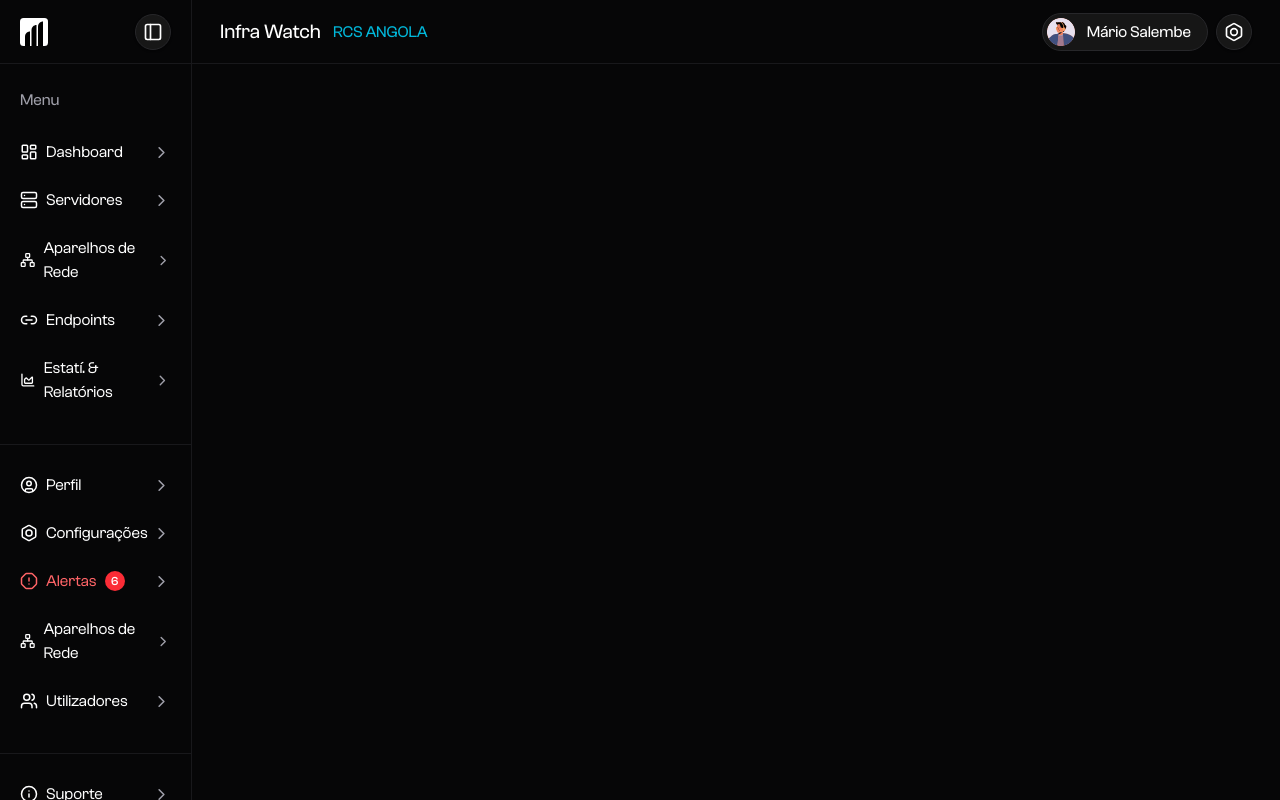
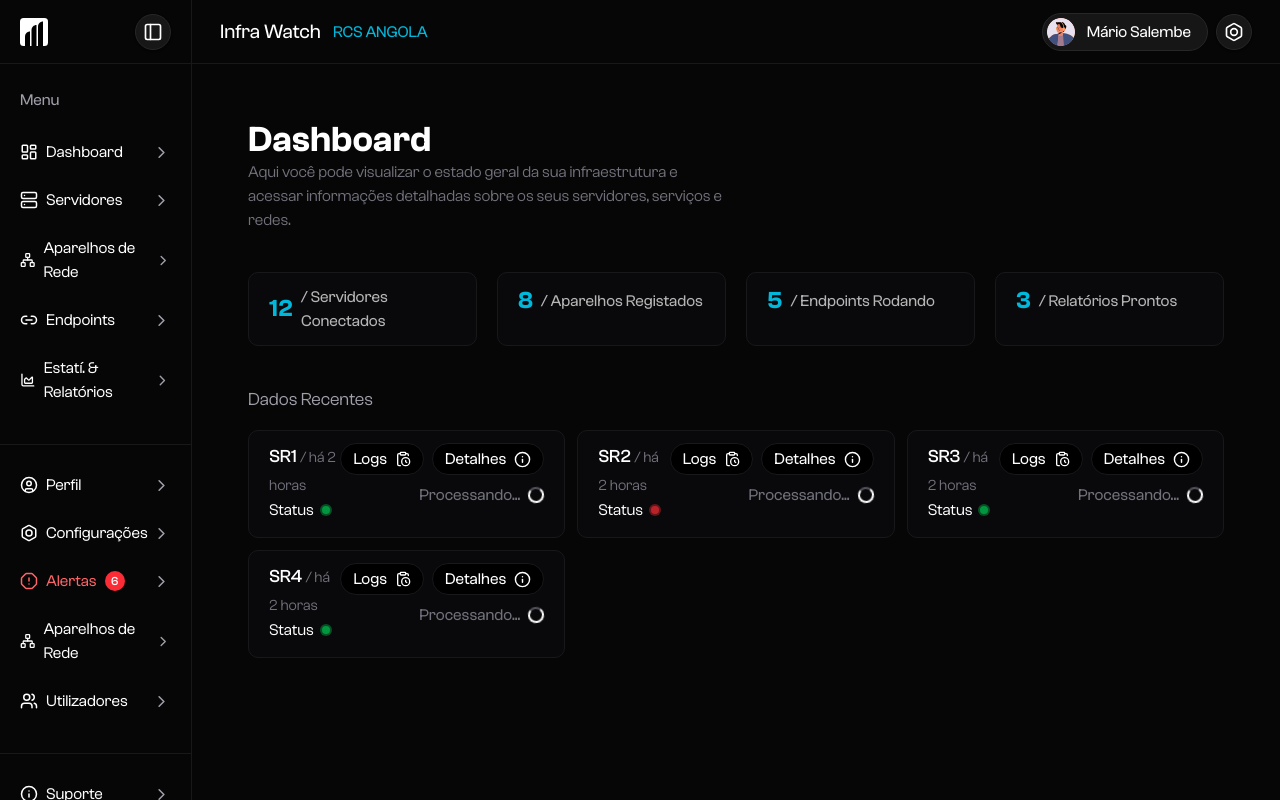
Before and after one commit to mariosalembe23/infrawatch, a Next.js app in the folder frontend/infrawatch/: page /dashboard in a window 1280 px wide. Built offline with nearby package versions, Linux system fonts and the light colour scheme.

Commit message:
Adicionado métricas em dashboard

```diff
--- /dev/null
+++ b/frontend/infrawatch/src/app/dashboard/components/LateralBar.tsx
@@ -0,0 +1,139 @@
+import { Badge } from "@/components/ui/badge";
+import { Button } from "@/components/ui/button";
+import {
+  Bolt,
+  ChartArea,
+  ChevronRight,
+  CircleUser,
+  Info,
+  LayoutDashboard,
+  Link2,
+  Network,
+  OctagonAlert,
+  PanelLeft,
+  Server,
+  Users,
+} from "lucide-react";
+
+interface IButtonCustom {
+  children: React.ReactNode;
+  title: string;
+  type?: "normal" | "danger";
+}
+
+const ButtonCustom: React.FC<IButtonCustom> = ({
+  children,
+  title,
+  type = "normal",
+}) => {
+  return type === "normal" ? (
+    <button className="flex items-center flex-nowrap font-[430] justify-between transition-all hover:opacity-80 cursor-pointer">
+      <span className="flex items-center text-start gap-2 text-white">
+        {children}
+        {title}
+      </span>
+      <ChevronRight size={19} className="text-zinc-400" />
+    </button>
+  ) : (
+    <button className="flex items-center font-[430] justify-between transition-all hover:opacity-80 cursor-pointer">
+      <span className="flex items-center gap-2 text-red-400">
+        {children}
+        <p className="flex items-center gap-2">
+          {title}
+          <Badge className="min-w-5 bg-red-500 text-white px-1">6</Badge>
+        </p>
+      </span>
+      <ChevronRight size={19} className="text-zinc-400" />
+    </button>
+  );
+};
+
+const LateralBar = () => {
+  return (
+    <nav className="border-r border-zinc-900 overflow-y-auto">
+      <header className="sticky bg-[#060607] top-0 left-0 w-full h-16">
+        <div className="flex border-b items-center px-5 h-16 border-zinc-900 justify-between">
+          <svg
+            className="text-black size-7"
+            viewBox="0 0 56 56"
+            fill="none"
+            xmlns="http://www.w3.org/2000/svg"
+          >
+            <rect width="56" height="56" rx="7" fill="#fff" />
+            <path
+              d="M10 37C10 31.4772 14.4772 27 20 27V27V56H10V37Z"
+              fill="currentColor"
+            />
+            <path
+              d="M23 24C23 18.4772 27.4772 14 33 14V14V56H23V24Z"
+              fill="currentColor"
+            />
+            <path
+              d="M36 17C36 11.4772 40.4772 7 46 7V7V56H36V17Z"
+              fill="currentColor"
+            />
+          </svg>
+          <Button size={"icon"} className="rounded-full border border-zinc-800">
+            <PanelLeft size={25} className="text-white size-5" />
+          </Button>
+        </div>
+      </header>
+
+      <div className="mt-1 p-5 text-start">
+        <h2 className="text-zinc-400">Menu</h2>
+        <div className="flex mt-7 flex-col gap-6">
+          <ButtonCustom title="Dashboard">
+            <LayoutDashboard size={18} className="text-white" />
+          </ButtonCustom>
+          <ButtonCustom title="Servidores">
+            <Server size={18} className="text-white" />
+          </ButtonCustom>
+          <ButtonCustom title="Aparelhos de Rede">
+            <Network size={18} className="text-white" />
+          </ButtonCustom>
+          <ButtonCustom title="Endpoints">
+            <Link2 size={18} className="text-white" />
+          </ButtonCustom>
+          <ButtonCustom title="Estatí. & Relatórios">
+            <ChartArea size={18} className="text-white" />
+          </ButtonCustom>
+        </div>
+      </div>
+      <div className="mt-5 p-5 border-t border-zinc-900">
+        <div className="flex mt-2 flex-col gap-6">
+          <ButtonCustom title="Perfil">
+            <CircleUser size={18} className="text-white" />
+          </ButtonCustom>
+          <ButtonCustom title="Configurações">
+            <Bolt size={18} className="text-white" />
+          </ButtonCustom>
+          <ButtonCustom type="danger" title="Alertas">
+            <OctagonAlert size={18} className="text-red-400" />
+          </ButtonCustom>
+          <ButtonCustom title="Aparelhos de Rede">
+            <Network size={18} className="text-white" />
+          </ButtonCustom>
+          <ButtonCustom title="Utilizadores">
+            <Users size={18} className="text-white" />
+          </ButtonCustom>
+        </div>
+      </div>
+      <div className="mt-5 p-5 border-t border-zinc-900">
+        <div className="flex mt-2 flex-col gap-6">
+          <ButtonCustom title="Suporte">
+            <Info size={18} className="text-white" />
+          </ButtonCustom>
+          <div>
+            <p className="text-zinc-300 text-lg">Mário Salembe</p>
+            <p className="text-zinc-500 text-[15px] font-[430]">
+              linomario199010@gmail.com
+            </p>
+            <Button className="w-full mt-3">Terminar Sessão</Button>
+          </div>
+        </div>
+      </div>
+    </nav>
+  );
+};
+
+export default LateralBar;
--- a/frontend/infrawatch/src/app/dashboard/page.tsx
+++ b/frontend/infrawatch/src/app/dashboard/page.tsx
@@ -1,144 +1,78 @@
 import { Button } from "@/components/ui/button";
-import {
-  Bolt,
-  ChartArea,
-  ChevronRight,
-  CircleUser,
-  Info,
-  LayoutDashboard,
-  Link2,
-  Network,
-  OctagonAlert,
-  PanelLeft,
-  Server,
-  Users,
-} from "lucide-react";
+import { Bolt, ClipboardClock, Info } from "lucide-react";
 import React from "react";
-import { Badge } from "@/components/ui/badge";
 import Image from "next/image";
+import LateralBar from "./components/LateralBar";
 
-interface IButtonCustom {
-  children: React.ReactNode;
+interface IContainerData {
   title: string;
-  type?: "normal" | "danger";
+  length: number;
 }
 
-const ButtonCustom: React.FC<IButtonCustom> = ({
-  children,
-  title,
-  type = "normal",
+const ContainerData: React.FC<IContainerData> = ({ title, length }) => {
+  return (
+    <div className="px-5 py-3 rounded-lg bg-zinc-950 border border-zinc-900">
+      <div className="flex items-center gap-2">
+        <p className="text-cyan-500 text-2xl font-semibold">{length} </p>
+        <p className="text-white/70">/ {title}</p>
+      </div>
+    </div>
+  );
+};
+
+interface IServerComponent {
+  nameServer: string;
+  status: "online" | "offline";
+}
+
+const ServerComponent: React.FC<IServerComponent> = ({
+  nameServer,
+  status,
 }) => {
-  return type === "normal" ? (
-    <button className="flex items-center flex-nowrap font-[430] justify-between transition-all hover:opacity-80 cursor-pointer">
-      <span className="flex items-center text-start gap-2 text-white">
-        {children}
-        {title}
-      </span>
-      <ChevronRight size={19} className="text-zinc-400" />
-    </button>
-  ) : (
-    <button className="flex items-center font-[430] justify-between transition-all hover:opacity-80 cursor-pointer">
-      <span className="flex items-center gap-2 text-red-400">
-        {children}
-        <p className="flex items-center gap-2">
-          {title}
-          <Badge className="min-w-5 bg-red-500 text-white px-1">6</Badge>
+  return (
+    <div
+      className={` border border-zinc-900 px-5 py-3 bg-zinc-950 rounded-lg items-start flex justify-between`}
+    >
+      <div>
+        <p className="text-white text-lg font-medium">
+          {nameServer}{" "}
+          <span className="text-zinc-500 font-[410] text-[15px]">
+            / há 2 horas
+          </span>
         </p>
-      </span>
-      <ChevronRight size={19} className="text-zinc-400" />
-    </button>
+        <div className=" gap-2 py-[0.19rem] -mt-1 flex items-center  text-white rounded-full">
+          <p className="font-[420]">Status</p>
+          <div
+            className={`w-2 h-2 animate-pulse rounded-full ${
+              status === "online"
+                ? "bg-green-500 ring-2 ring-green-500/50"
+                : "bg-red-500 ring-2 ring-red-500/50"
+            }`}
+          ></div>
+        </div>
+      </div>
+      <div>
+        <div className="flex items-center gap-2">
+          <button className="px-3 gap-2 border border-zinc-900 transition-all hover:bg-zinc-900 cursor-pointer py-[0.19rem] flex items-center bg-black text-white rounded-full">
+            Logs <ClipboardClock size={16} />
+          </button>
+          <button className="px-3 gap-2 border border-zinc-900 transition-all hover:bg-zinc-900 cursor-pointer py-[0.19rem] flex items-center bg-black text-white rounded-full">
+            Detalhes <Info size={17} />
+          </button>
+        </div>
+        <div className="mt-2 flex items-center gap-2 text-zinc-500 justify-end">
+          <p>Processando...</p>
+          <span className="loader !w-4 !h-4 !border-2 !border-b-zinc-600"></span>
+        </div>
+      </div>
+    </div>
   );
 };
 
 export default function Dashboard() {
   return (
     <div className="h-dvh w-full bg-[#060607] grid grid-cols-[15%_85%]">
-      <nav className="border-r border-zinc-900 overflow-y-auto">
-        <header className="sticky bg-[#060607] top-0 left-0 w-full h-16">
-          <div className="flex border-b items-center px-5 h-16 border-zinc-900 justify-between">
-            <svg
-              className="text-black size-7"
-              viewBox="0 0 56 56"
-              fill="none"
-              xmlns="http://www.w3.org/2000/svg"
-            >
-              <rect width="56" height="56" rx="7" fill="#fff" />
-              <path
-                d="M10 37C10 31.4772 14.4772 27 20 27V27V56H10V37Z"
-                fill="currentColor"
-              />
-              <path
-                d="M23 24C23 18.4772 27.4772 14 33 14V14V56H23V24Z"
-                fill="currentColor"
-              />
-              <path
-                d="M36 17C36 11.4772 40.4772 7 46 7V7V56H36V17Z"
-                fill="currentColor"
-              />
-            </svg>
-            <Button
-              size={"icon"}
-              className="rounded-full border border-zinc-800"
-            >
-              <PanelLeft size={25} className="text-white size-5" />
-            </Button>
-          </div>
-        </header>
-
-        <div className="mt-1 p-5 text-start">
-          <h2 className="text-zinc-400">Menu</h2>
-          <div className="flex mt-7 flex-col gap-6">
-            <ButtonCustom title="Dashboard">
-              <LayoutDashboard size={18} className="text-white" />
-            </ButtonCustom>
-            <ButtonCustom title="Servidores">
-              <Server size={18} className="text-white" />
-            </ButtonCustom>
-            <ButtonCustom title="Aparelhos de Rede">
-              <Network size={18} className="text-white" />
-            </ButtonCustom>
-            <ButtonCustom title="Endpoints">
-              <Link2 size={18} className="text-white" />
-            </ButtonCustom>
-            <ButtonCustom title="Estatí. & Relatórios">
-              <ChartArea size={18} className="text-white" />
-            </ButtonCustom>
-          </div>
-        </div>
-        <div className="mt-5 p-5 border-t border-zinc-900">
-          <div className="flex mt-2 flex-col gap-6">
-            <ButtonCustom title="Perfil">
-              <CircleUser size={18} className="text-white" />
-            </ButtonCustom>
-            <ButtonCustom title="Configurações">
-              <Bolt size={18} className="text-white" />
-            </ButtonCustom>
-            <ButtonCustom type="danger" title="Alertas">
-              <OctagonAlert size={18} className="text-red-400" />
-            </ButtonCustom>
-            <ButtonCustom title="Aparelhos de Rede">
-              <Network size={18} className="text-white" />
-            </ButtonCustom>
-            <ButtonCustom title="Utilizadores">
-              <Users size={18} className="text-white" />
-            </ButtonCustom>
-          </div>
-        </div>
-        <div className="mt-5 p-5 border-t border-zinc-900">
-          <div className="flex mt-2 flex-col gap-6">
-            <ButtonCustom title="Suporte">
-              <Info size={18} className="text-white" />
-            </ButtonCustom>
-            <div>
-              <p className="text-zinc-300 text-lg">Mário Salembe</p>
-              <p className="text-zinc-500 text-[15px] font-[430]">
-                linomario199010@gmail.com
-              </p>
-              <Button className="w-full mt-3">Terminar Sessão</Button>
-            </div>
-          </div>
-        </div>
-      </nav>
+      <LateralBar />
       <main>
         <header className="sticky top-0 left-0 w-full h-16 border-b border-zinc-900 flex items-center justify-between px-7">
           <div className="flex items-center gap-3">
@@ -164,6 +98,43 @@ export default function Dashboard() {
             </Button>
           </div>
         </header>
+        <section className="p-14">
+          <section>
+            <header>
+              <div>
+                <h2 className="text-white text-4xl font-semibold">Dashboard</h2>
+                <div className="w-[30rem]">
+                  <p className="text-zinc-500 font-[410]">
+                    Aqui você pode visualizar o estado geral da sua
+                    infraestrutura e acessar informações detalhadas sobre os
+                    seus servidores, serviços e redes.
+                  </p>
+                </div>
+              </div>
+              <div className="grid grid-cols-4 gap-5 mt-10">
+                <ContainerData title="Servidores Conectados" length={12} />
+                <ContainerData title="Aparelhos Registados" length={8} />
+                <ContainerData title="Endpoints Rodando" length={5} />
+                <ContainerData title="Relatórios Prontos" length={3} />
+              </div>
+            </header>
+            <div className="mt-10">
+              <div>
+                <header>
+                  <h3 className="text-zinc-400 font-[410] text-lg">
+                    Dados Recentes
+                  </h3>
+                </header>
+                <div className="grid mt-4 grid-cols-3 gap-3">
+                  <ServerComponent nameServer="SR1" status="online" />
+                  <ServerComponent nameServer="SR2" status="offline" />
+                  <ServerComponent nameServer="SR3" status="online" />
+                  <ServerComponent nameServer="SR4" status="online" />
+                </div>
+              </div>
+            </div>
+          </section>
+        </section>
       </main>
     </div>
   );
--- a/frontend/infrawatch/src/app/globals.css
+++ b/frontend/infrawatch/src/app/globals.css
@@ -129,3 +129,23 @@ body {
     @apply bg-background text-foreground;
   }
 }
+
+.loader {
+  width: 48px;
+  height: 48px;
+  border: 5px solid #fff;
+  border-bottom-color: transparent;
+  border-radius: 50%;
+  display: inline-block;
+  box-sizing: border-box;
+  animation: rotation 1s linear infinite;
+}
+
+@keyframes rotation {
+  0% {
+    transform: rotate(0deg);
+  }
+  100% {
+    transform: rotate(360deg);
+  }
+}
```
